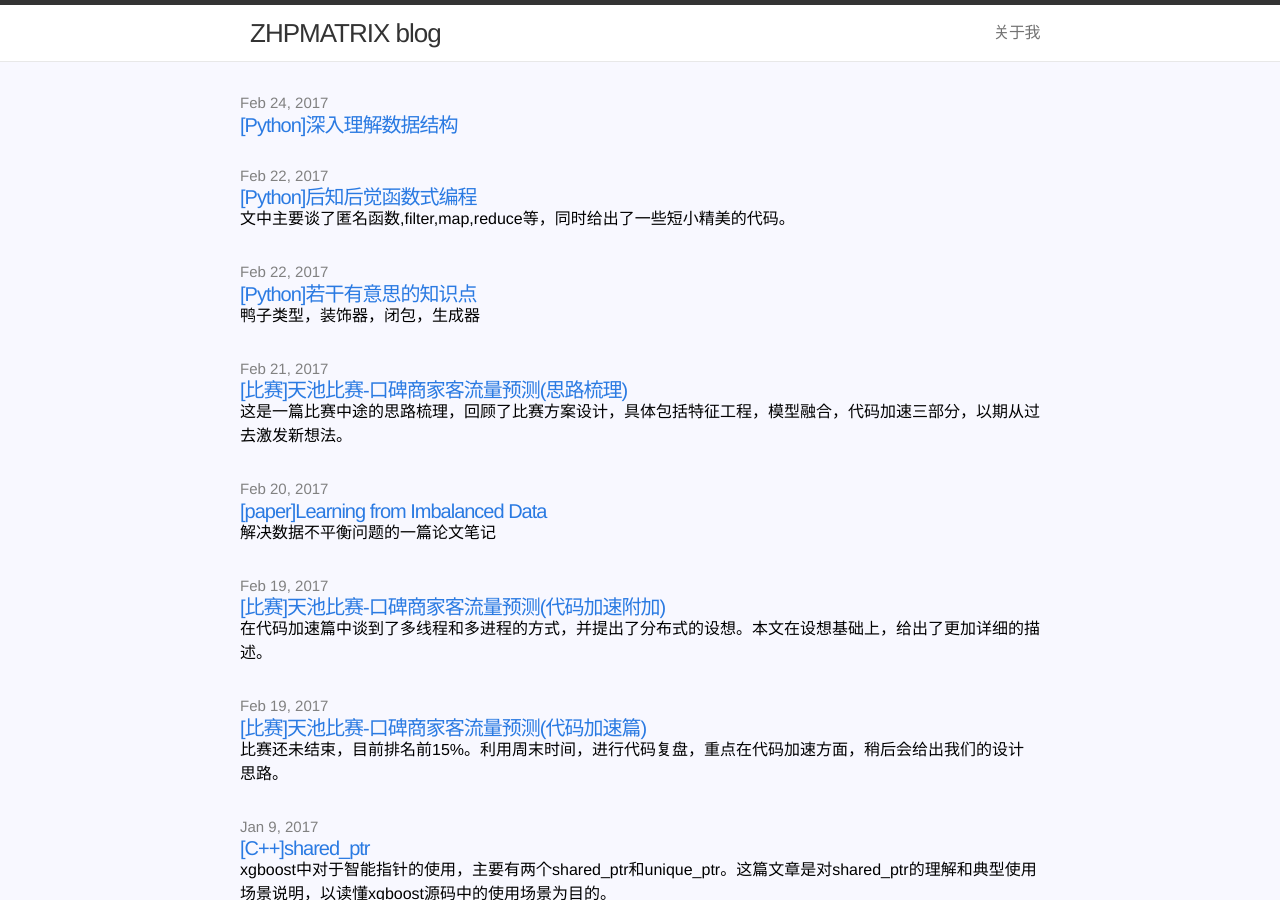
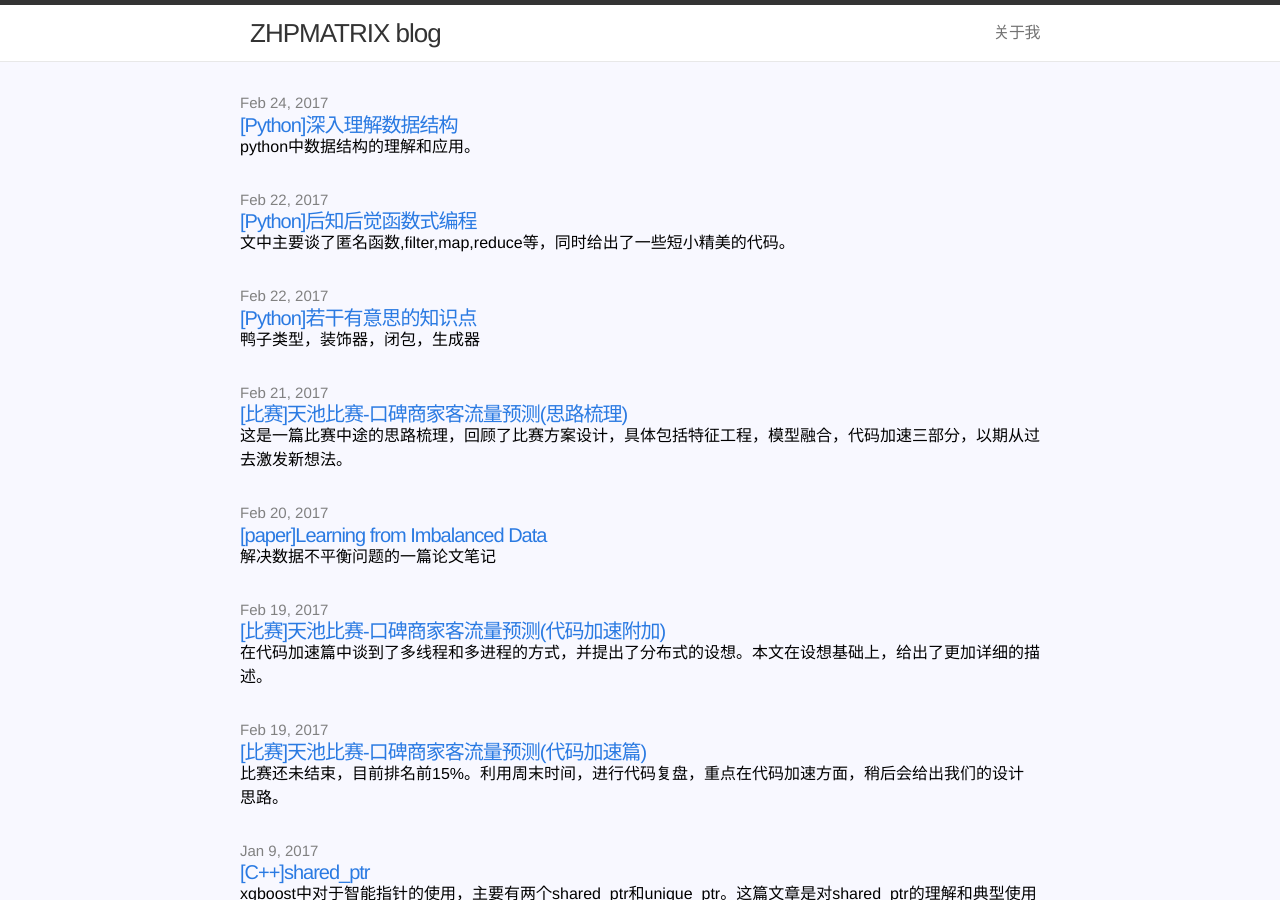
Before and after one commit to zhpmatrix/zhpmatrix.github.io, a Jekyll site: the page built from index.html, in a window 1280 px wide and 900 px high. Built offline with Jekyll 4.4.1, drawn with Linux system fonts in a browser that asks for light colours; comment, search, counter and statistics services are not loaded.

Commit message:
add excerpt for python data structure

```diff
--- a/_posts/2017-02-24-python-data-structure.md
+++ b/_posts/2017-02-24-python-data-structure.md
@@ -1,7 +1,7 @@
 ---
 layout: post
 title: "[Python]深入理解数据结构"
-excerpt: ""
+excerpt: "python中数据结构的理解和应用。"
 date: 2017-02-24 12:00:00
 ---
 
```
